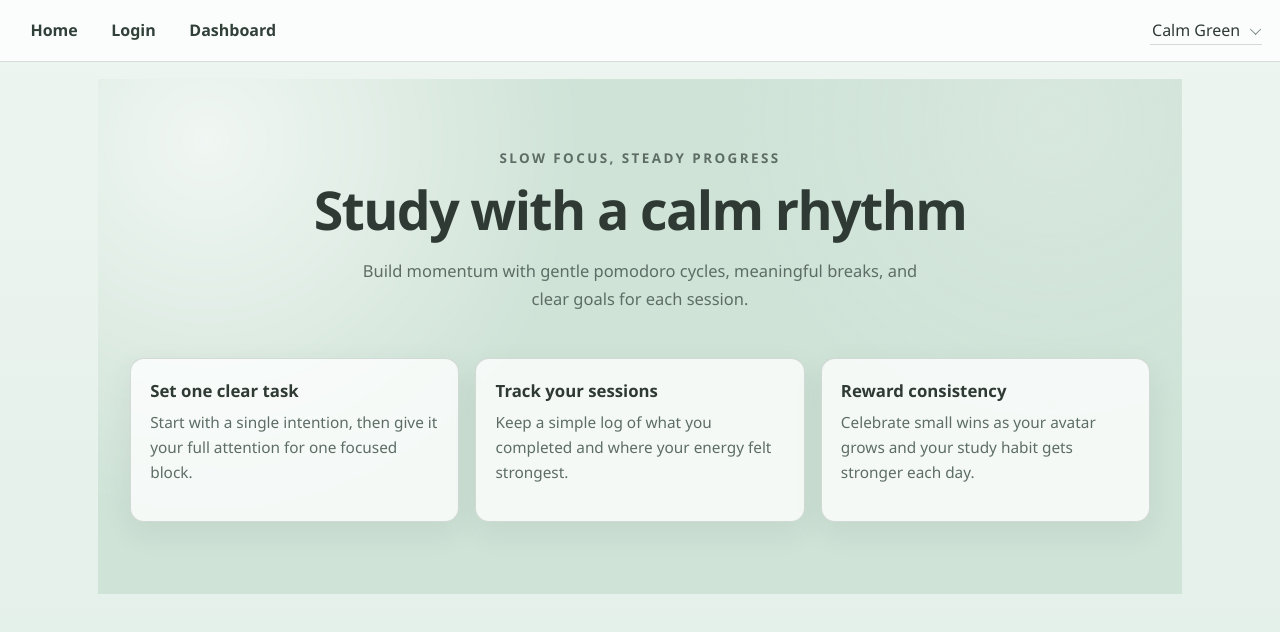
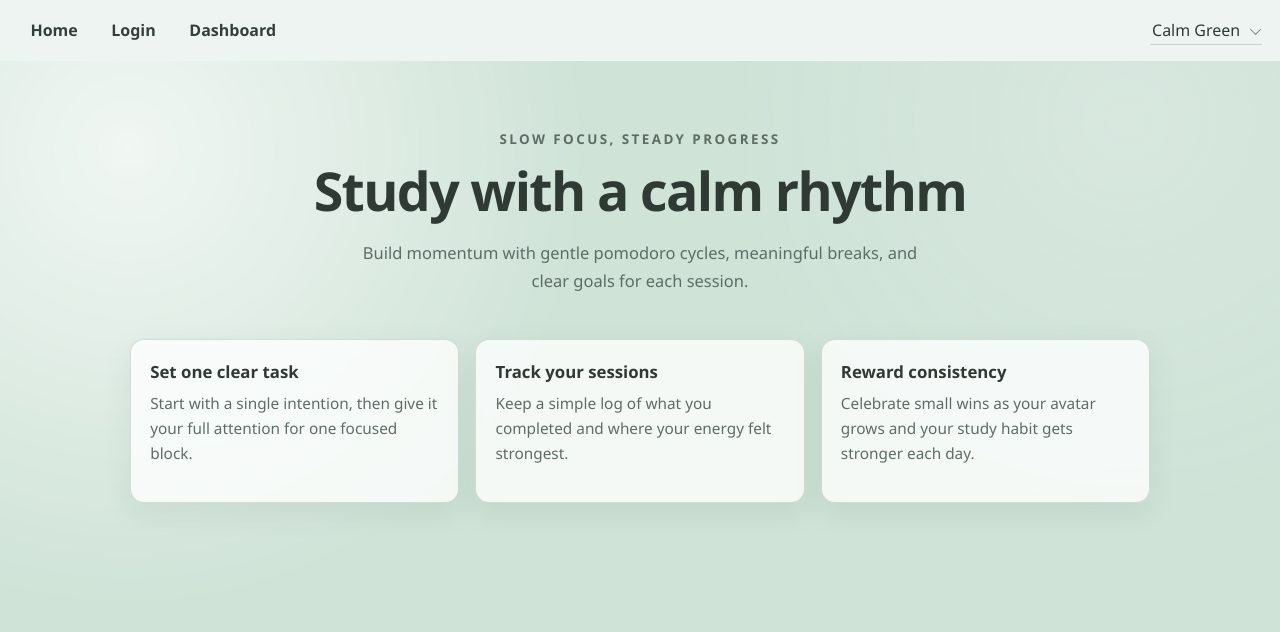
Before and after one commit to ann-johansson/PomodoroAvatarStudyApp-Fullstack, a React app in the folder Frontend/: page / in a window 1280 px wide. Shown: the top 632 px of the page. Built offline with nearby package versions, Linux system fonts and the light colour scheme; the HTML template or start-up script is replaced by a standard one.

Commit message:
fixed background color issue so it now is smoother looking for better efftect

```diff
--- a/Frontend/src/components/MainLayout.css
+++ b/Frontend/src/components/MainLayout.css
@@ -1,11 +1,16 @@
 .app-shell {
-  min-height: 100svh;
-  background: linear-gradient(180deg, var(--color-bg) 0%, var(--color-bg-soft) 100%);
+  min-height: 100dvh;
+  display: flex;
+  flex-direction: column;
+  background: var(--color-bg);
 }
 
 .app-content {
-  width: min(1120px, 100%);
-  margin: 0 auto;
-  padding: 1.1rem;
+  flex: 1;
+  display: flex;
+  flex-direction: column;
+  width: 100%;
+  margin: 0;
+  padding: 0;
   box-sizing: border-box;
 }
--- a/Frontend/src/components/Navbar.css
+++ b/Frontend/src/components/Navbar.css
@@ -2,8 +2,8 @@
   display: flex;
   align-items: center;
   padding: 0.85rem 1.1rem;
-  border-bottom: 1px solid var(--color-border);
-  background: var(--color-surface);
+  border-bottom: 0;
+  background: color-mix(in srgb, var(--color-bg) 82%, transparent);
   backdrop-filter: blur(3px);
 }
 
--- a/Frontend/src/pages/Home.css
+++ b/Frontend/src/pages/Home.css
@@ -7,6 +7,7 @@
   --home-border: var(--color-border);
   --home-shadow: var(--shadow-soft);
 
+  flex: 1;
   min-height: 100%;
   padding: 3.5rem 1.5rem 4.5rem;
   color: var(--home-text);
```
